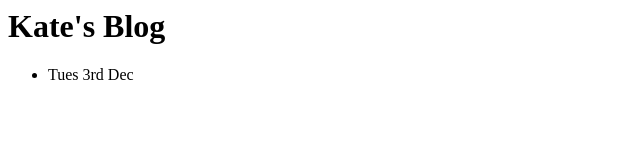
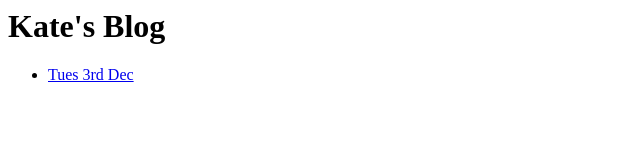
Before and after one commit to katejeaton/testrepo, a plain HTML site: page index.html in a window 1280 px wide. Shown: the full height of the page, 0-640 px from the left. Drawn offline with Linux system fonts and the light colour scheme.

Commit message:
Adding first post

```diff
--- a/index.html
+++ b/index.html
@@ -5,7 +5,9 @@
   <body>
 <h1> Kate's Blog</h1>
     <ul>
-      <li>Tues 3rd Dec</li>
+      <li>
+        <a href="tues-3rd-dec.html">Tues 3rd Dec</a>
+        </li>
     </ul>
     </body>
     </html>
```
Also changed, not shown: tues-3rd-dec.html (added, +8 -0 lines).
